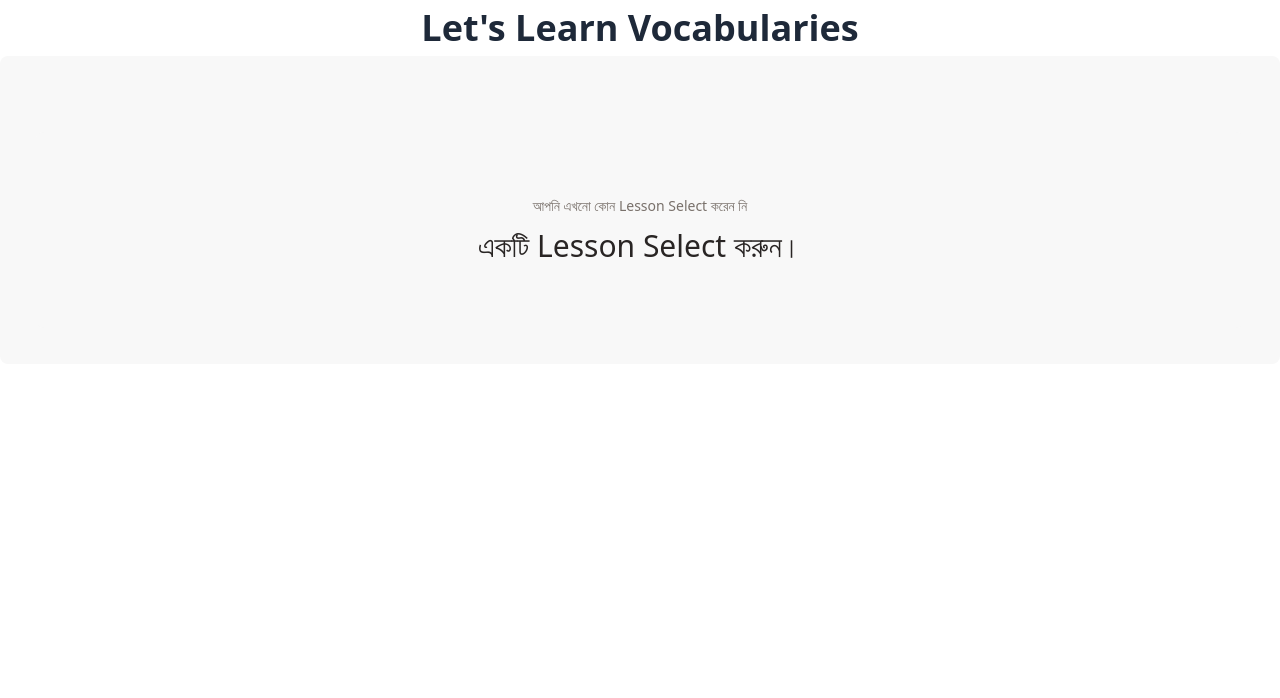
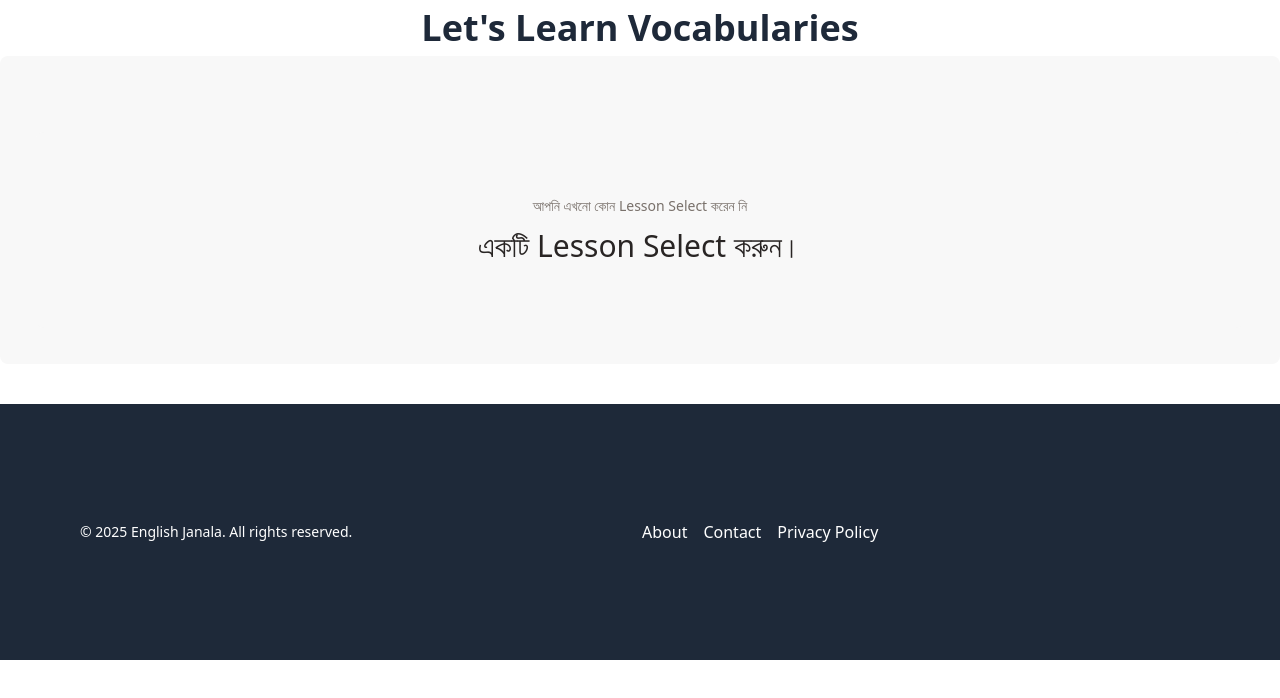
Before and after one commit to jubaer2222/mo-36-english-janala, a plain HTML site: page index.html in a window 1280 px wide. Drawn offline with nearby package versions, Linux system fonts and the light colour scheme; no server answers.

Commit message:
added footer section

```diff
--- a/index.html
+++ b/index.html
@@ -59,6 +59,30 @@
                 </div>
             </dialog>
 
+          <!-- Full-Height Footer Section -->
+<footer class="bg-gray-800 text-white h-64 flex items-center mt-10">
+  <div class="max-w-6xl mx-auto px-4 w-full flex flex-col md:flex-row justify-between items-center">
+    <!-- Left side -->
+    <p class="text-sm">&copy; 2025 English Janala. All rights reserved.</p>
+
+    <!-- Middle links -->
+    <div class="flex space-x-4 mt-4 md:mt-0">
+      <a href="#" class="hover:text-red-500 transition">About</a>
+      <a href="#" class="hover:text-red-500 transition">Contact</a>
+      <a href="#" class="hover:text-red-500 transition">Privacy Policy</a>
+    </div>
+
+    <!-- Social Icons -->
+    <div class="flex space-x-4 mt-4 md:mt-0">
+      <a href="#" class="hover:text-red-500 transition"><i class="fab fa-facebook-f"></i></a>
+      <a href="#" class="hover:text-red-500 transition"><i class="fab fa-twitter"></i></a>
+      <a href="#" class="hover:text-red-500 transition"><i class="fab fa-instagram"></i></a>
+    </div>
+  </div>
+</footer>
+
+
+
 
     <script src="scripts/index.js"></script>
 </body>
```
